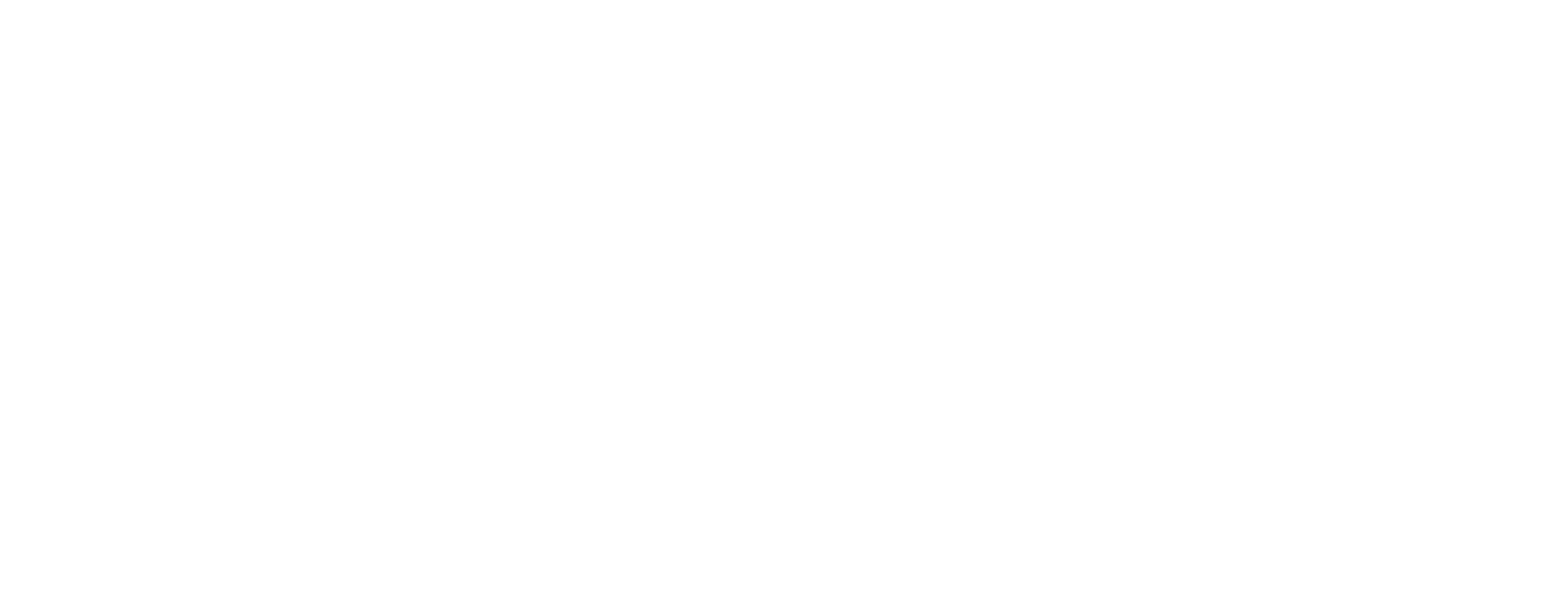
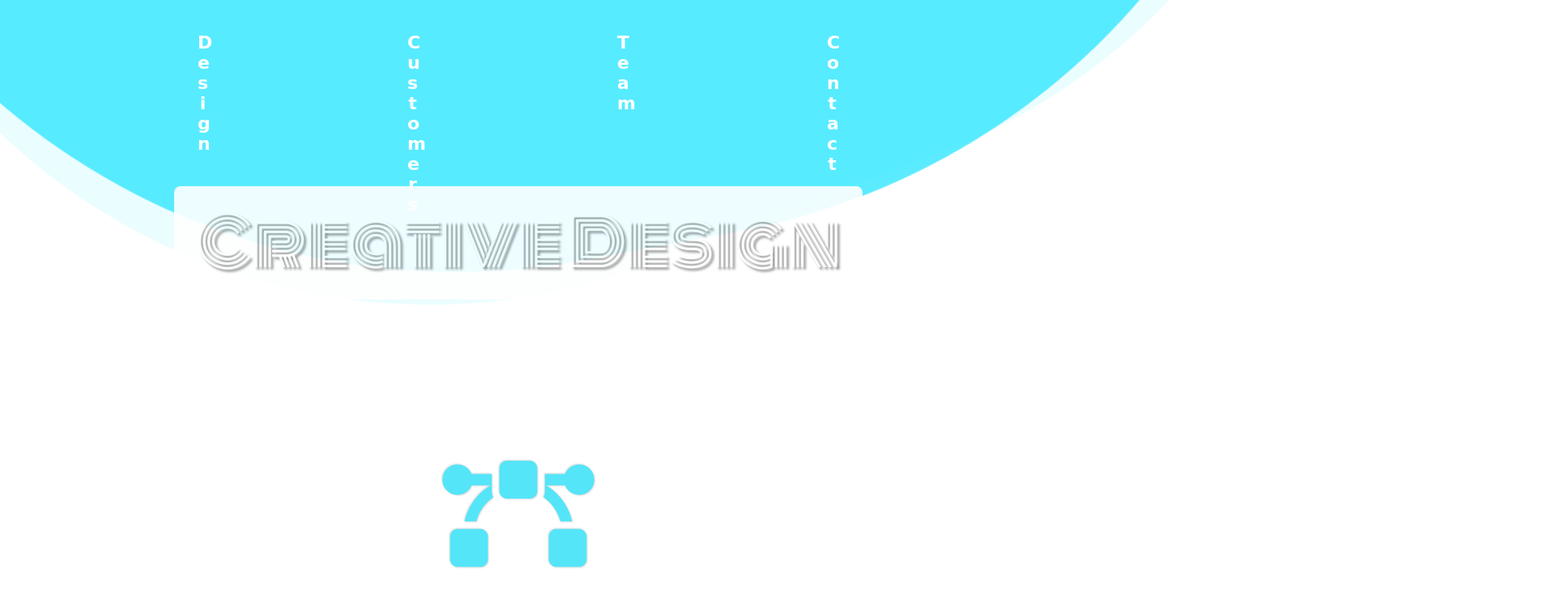
Before and after one commit to wongpakho814/creative-design, a plain HTML site: page index.html in a window 1280 px wide. Shown: the top 740 px of the page at 81% size, 1920 px wide, since content can reach past the window. Drawn offline with Linux system fonts and the light colour scheme; a web font is replaced by a local one.

Commit message:
Implemented section 1

```diff
--- a/index.html
+++ b/index.html
@@ -8,7 +8,23 @@
     <link rel="stylesheet" href="https://cdnjs.cloudflare.com/ajax/libs/font-awesome/5.15.1/css/all.min.css">
 </head>
 <body>
-
+    <div class="container">
+        <!-- Section 1 -->
+        <section class="section-1">
+            <nav class="navbar">
+                <a href="#" class="navbar-link">Design</a>
+                <a href="#" class="navbar-link">Customers</a>
+                <a href="#" class="navbar-link">Team</a>
+                <a href="#" class="navbar-link">Contact</a>
+            </nav>
+            <div class="floating-bg"></div>
+            <h1 class="section-1-heading">Creative Design</h1>
+            <div class="logo">
+                <i class="fas fa-bezier-curve"></i>
+            </div>
+        </section>
+        <!-- End of section 1 -->
+    </div>
 
     <script src="script.js"></script>
 </body>
--- a/style.css
+++ b/style.css
@@ -0,0 +1,119 @@
+/* Common styles */
+@import url("https://fonts.googleapis.com/css2?family=Bellota+Text:wght@300;400;700&family=Monoton&display=swap");
+
+* {
+  margin: 0;
+  padding: 0;
+  box-sizing: border-box;
+  text-decoration: none;
+  list-style-type: none;
+  outline: none;
+  font-family: "Bellota Text", cursive;
+  font-weight: 400;
+}
+
+html {
+  font-size: 62.5%;
+}
+
+body {
+  overflow-x: hidden;
+}
+/* End of common styles */
+
+/* Section 1 */
+.section-1 {
+  width: 100%;
+  height: 100vh;
+  background-color: #fff;
+  position: relative;
+}
+
+.floating-bg {
+  width: 150vw;
+  height: 150vw;
+  background-color: rgba(50, 231, 255, 0.8);
+  position: absolute;
+  top: -125vw;
+  left: calc(50% - 75vw);
+  border-radius: 45%;
+  animation: rotate 30s infinite;
+}
+
+.floating-bg::before {
+  content: "";
+  width: 100%;
+  height: 100%;
+  background-color: rgba(50, 231, 255, 0.1);
+  position: absolute;
+  top: 0;
+  left: 0;
+  border-radius: 40%;
+  animation: rotate 30s infinite;
+}
+
+@keyframes rotate {
+  0% {
+    transform: rotate(0);
+  }
+
+  100% {
+    transform: rotate(360deg);
+  }
+}
+
+.navbar {
+  position: relative;
+  z-index: 20;
+  top: 4rem;
+  display: flex;
+  justify-content: space-evenly;
+}
+
+.navbar-link {
+  font-size: 2.2rem;
+  font-weight: 700;
+  letter-spacing: 0.2rem;
+  color: #fff;
+  width: 1.5rem;
+  word-wrap: break-word;
+  text-align: center;
+  transition: all 0.5s;
+}
+
+.navbar-link:hover {
+  width: 15rem;
+  background-color: rgba(255, 255, 255, 0.2);
+  transition: all 2.5s;
+}
+
+.section-1-heading {
+  font-size: 8rem;
+  font-family: "Monoton", cursive;
+  position: absolute;
+  top: 18vw;
+  left: 50%;
+  transform: translateX(-50%);
+  text-shadow: 0.3rem 0.3rem 0.3rem #888;
+  color: #fff;
+  background-color: #fff;
+  width: 85rem;
+  text-align: center;
+  padding: 0.8rem 1.6rem;
+  border-radius: 0.8rem;
+  opacity: 0.9;
+}
+
+.logo {
+  position: absolute;
+  top: 70%;
+  left: 50%;
+  transform: translateX(-50%);
+}
+
+.logo i {
+  font-size: 15rem;
+  color: rgba(50, 231, 255,  0.8);
+  text-shadow: 0.1rem 0.1rem 0.2rem #ddd, -0.1rem -0.1rem 0.2rem #ddd;
+}
+/* End of section 1 */
```
